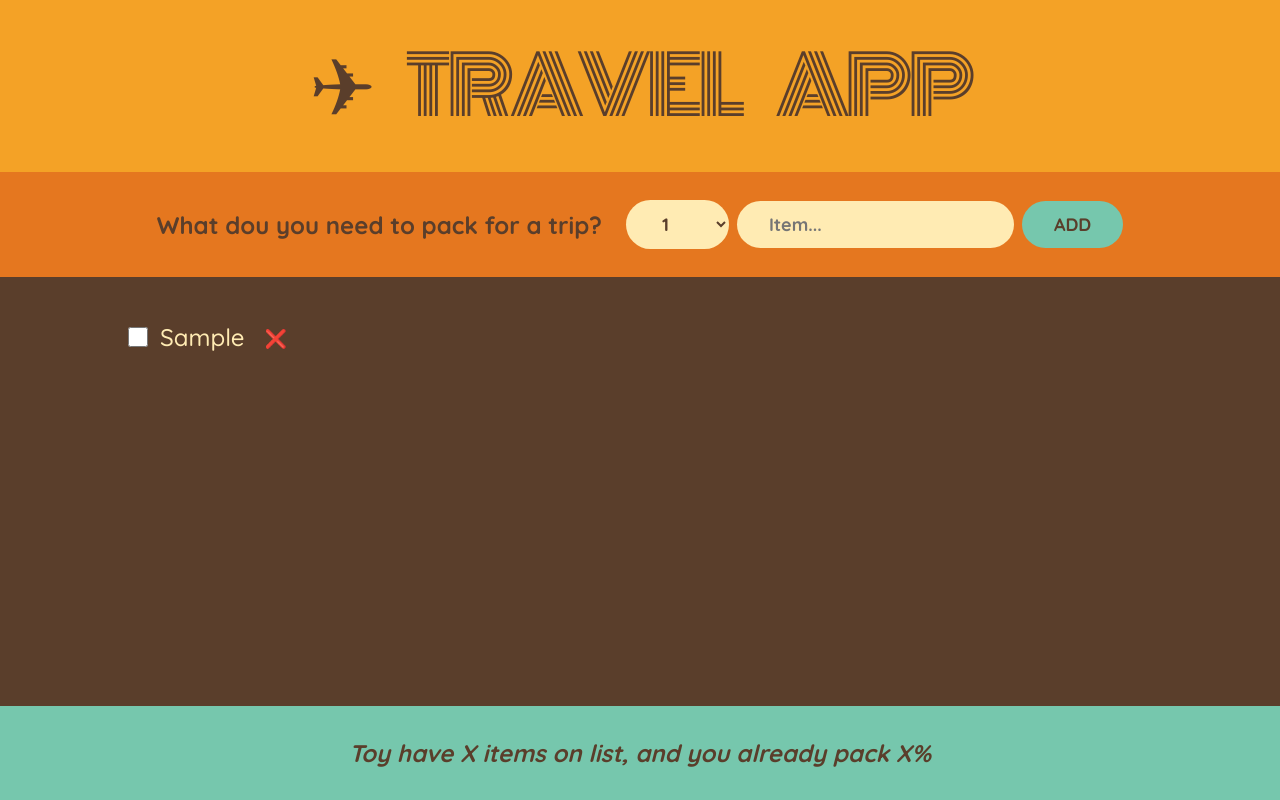
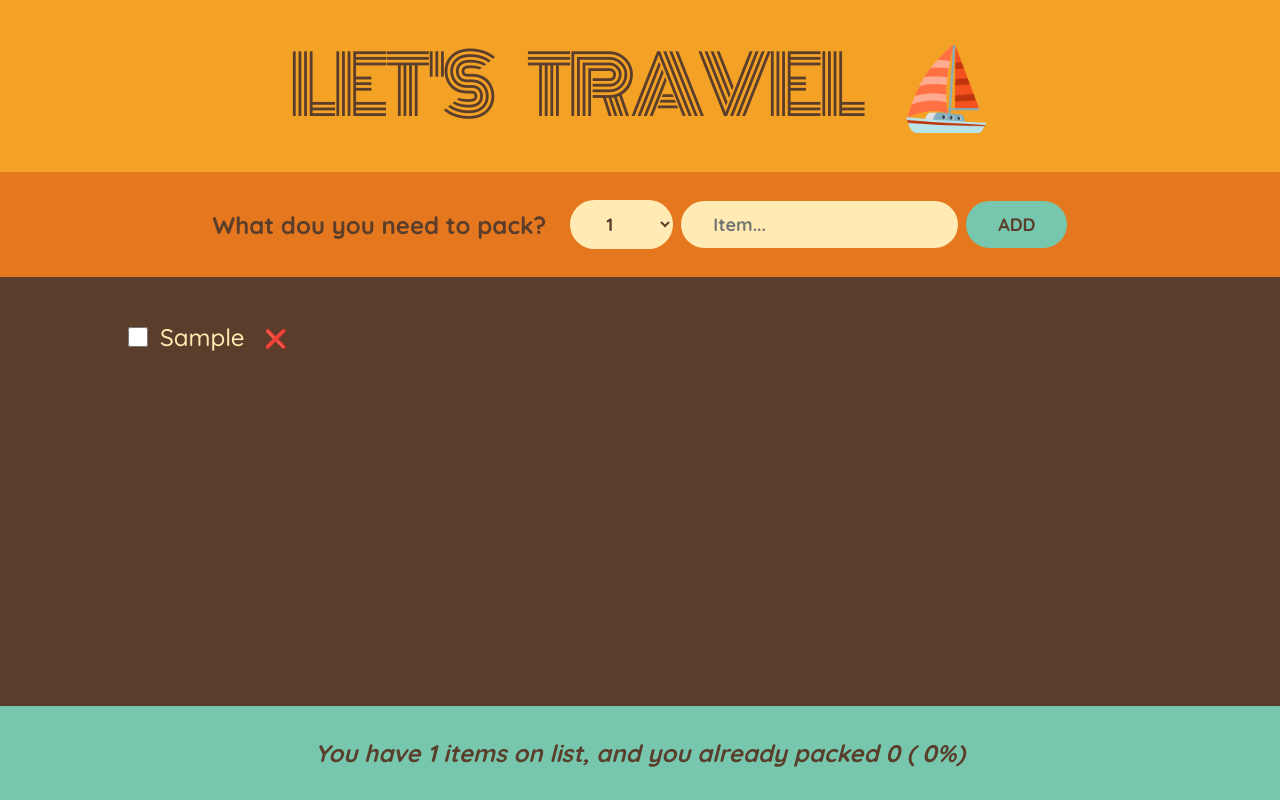
Before and after one commit to innscr/travel-list, a React (Create React App) app: page / in a window 1280 px wide. Both pictures are taken after typing "Sample" into the empty fields and a click on the button "ADD". Built offline with nearby package versions, Linux system fonts and the light colour scheme.

Commit message:
Added statistics (derived state)

```diff
--- a/src/App.js
+++ b/src/App.js
@@ -28,13 +28,13 @@ export default function App() {
         onDeleteItem={handleDeleteItem}
         onToggleItem={handleToggleItem}
       />
-      <Status />
+      <Status items={items} />
     </div>
   );
 }
 
 function Logo() {
-  return <h1>✈ Travel App </h1>;
+  return <h1>Let's travel ⛵</h1>;
 }
 
 function Form({ onAddItems }) {
@@ -58,7 +58,7 @@ function Form({ onAddItems }) {
 
   return (
     <form className="add-form" onSubmit={handleSubmit}>
-      <h3>What dou you need to pack for a trip? </h3>
+      <h3>What dou you need to pack? </h3>
       <select
         value={quantity}
         onChange={(ev) => setQuantity(Number(ev.target.value))}
@@ -113,10 +113,24 @@ function Item({ item, onDeleteItem, onToggleItem }) {
   );
 }
 
-function Status() {
+function Status({ items }) {
+  if (!items.length)
+    return (
+      <p className="stats">
+        <em>Add some items to your list </em>
+      </p>
+    );
+  const numItems = items.length;
+  const numPacked = items.filter((item) => item.packed).length;
+  const percentage = Math.round((numPacked / numItems) * 100);
   return (
     <footer className="stats">
-      <em>Toy have X items on list, and you already pack X%</em>
+      <em>
+        {percentage === 100
+          ? "You have all items from the list"
+          : `You have ${numItems} items on list, and you already packed ${numPacked} (
+        ${percentage}%)`}
+      </em>
     </footer>
   );
 }
```
